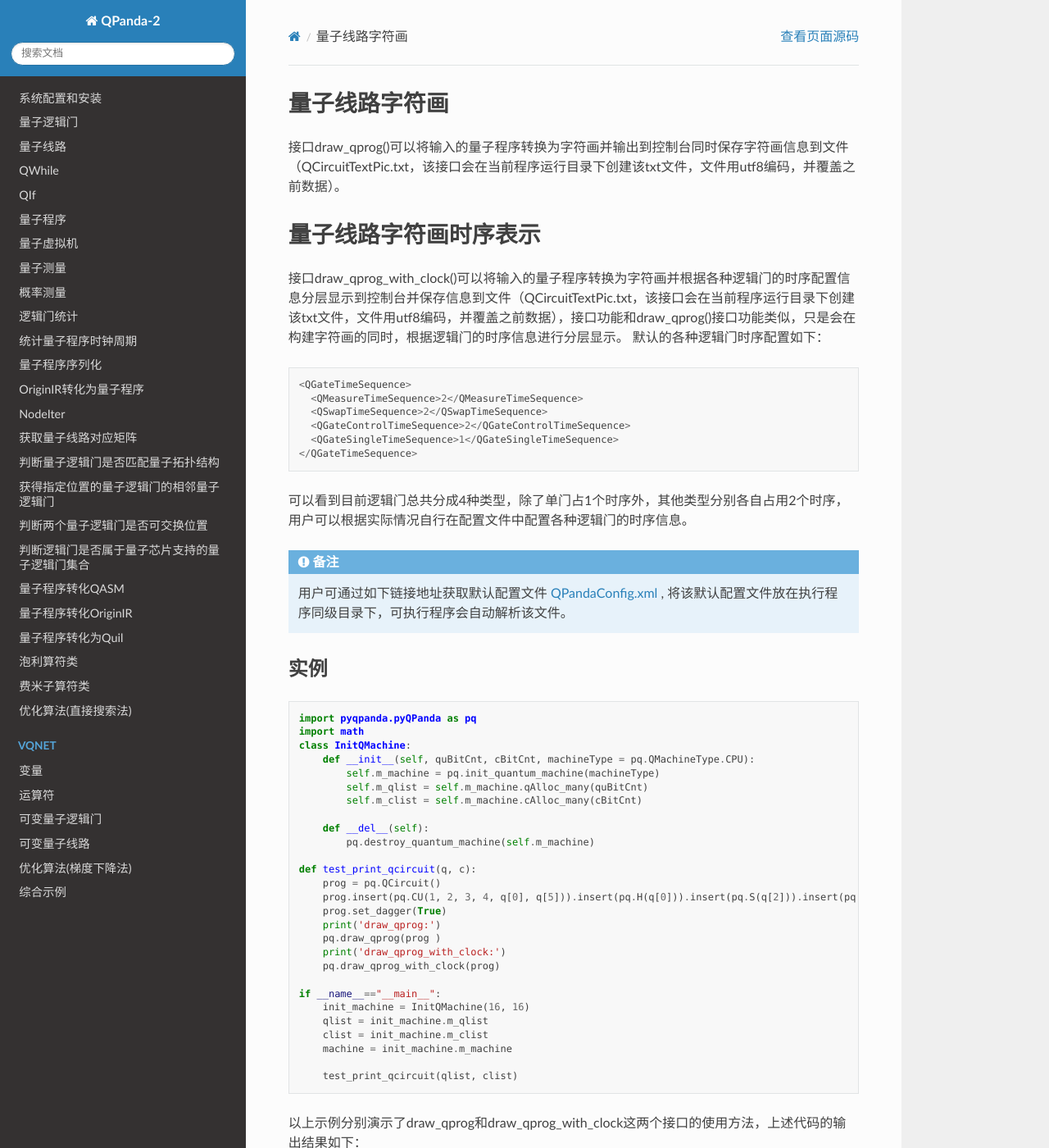
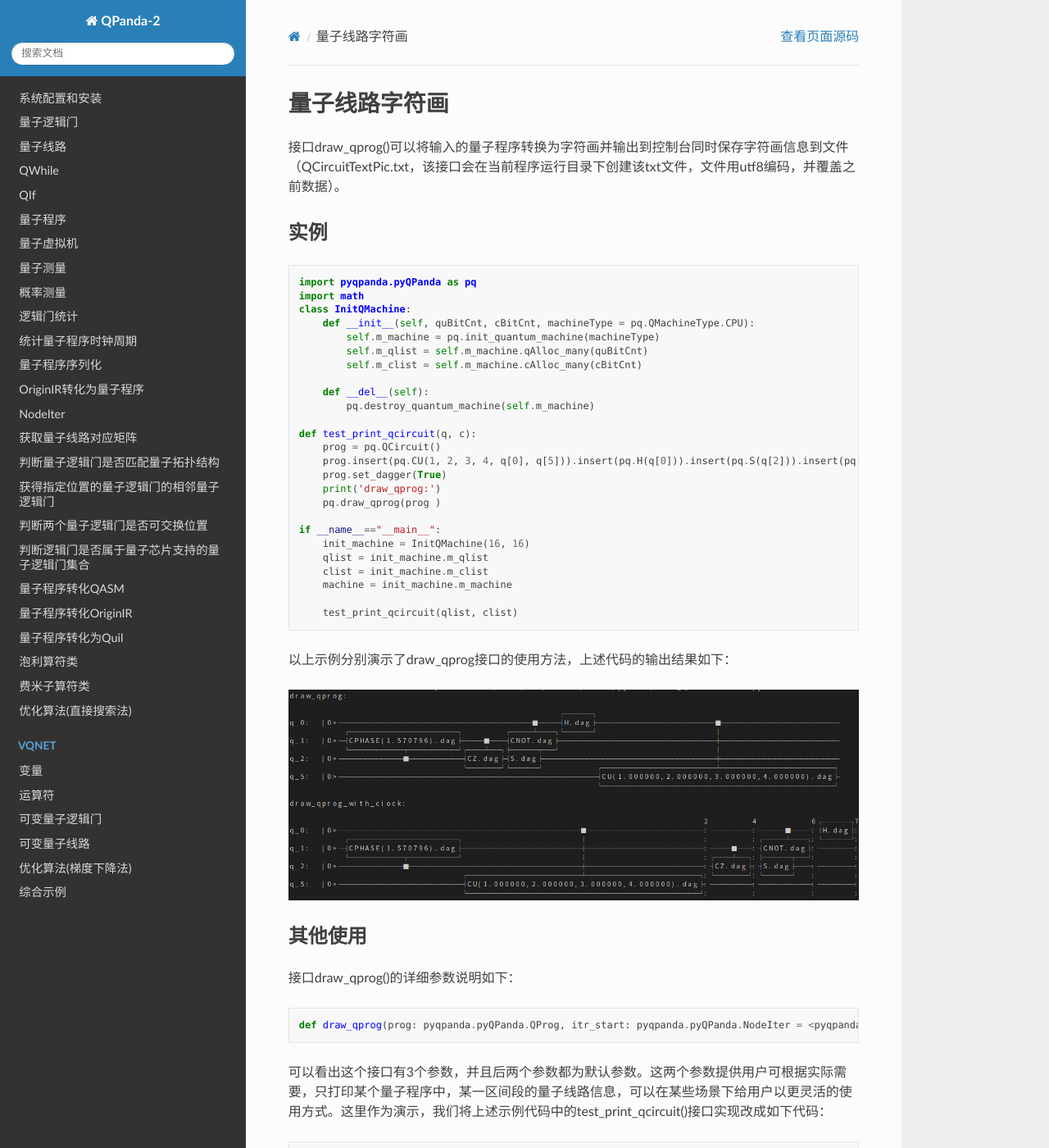
Before and after one commit to OriginQ/pyQPanda-Toturial, a Sphinx documentation site: the page built from source/DrawQProg.rst, in a window 1280 px wide and 1400 px high. Shown: the whole window at 82% size. Built offline with Sphinx 7.4.7 and the Read the Docs theme 2.0.0, drawn with Linux system fonts in a browser that asks for light colours; pages that are not in the unit, such as notebooks, are missing from menus; some of the changed text lies outside the part shown.

Commit message:
Update DrawQProg.rst

```diff
--- a/source/DrawQProg.rst
+++ b/source/DrawQProg.rst
@@ -2,23 +2,6 @@
 ============
 
 接口draw_qprog()可以将输入的量子程序转换为字符画并输出到控制台同时保存字符画信息到文件（QCircuitTextPic.txt，该接口会在当前程序运行目录下创建该txt文件，文件用utf8编码，并覆盖之前数据）。
-
-量子线路字符画时序表示
-====================
-
-接口draw_qprog_with_clock()可以将输入的量子程序转换为字符画并根据各种逻辑门的时序配置信息分层显示到控制台并保存信息到文件（QCircuitTextPic.txt，该接口会在当前程序运行目录下创建该txt文件，文件用utf8编码，并覆盖之前数据），接口功能和draw_qprog()接口功能类似，只是会在构建字符画的同时，根据逻辑门的时序信息进行分层显示。
-默认的各种逻辑门时序配置如下：
-::
-    <QGateTimeSequence>
-      <QMeasureTimeSequence>2</QMeasureTimeSequence>
-      <QSwapTimeSequence>2</QSwapTimeSequence>
-      <QGateControlTimeSequence>2</QGateControlTimeSequence>
-      <QGateSingleTimeSequence>1</QGateSingleTimeSequence>
-    </QGateTimeSequence>
-
-可以看到目前逻辑门总共分成4种类型，除了单门占1个时序外，其他类型分别各自占用2个时序，用户可以根据实际情况自行在配置文件中配置各种逻辑门的时序信息。
-
-.. note:: 用户可通过如下链接地址获取默认配置文件 `QPandaConfig.xml <https://github.com/OriginQ/QPanda-2/blob/master/QPandaConfig.xml>`_ , 将该默认配置文件放在执行程序同级目录下，可执行程序会自动解析该文件。
 
 实例
 ---------------
@@ -42,8 +25,6 @@
         prog.set_dagger(True)
         print('draw_qprog:')
         pq.draw_qprog(prog )
-        print('draw_qprog_with_clock:')
-        pq.draw_qprog_with_clock(prog)
 
     if __name__=="__main__":
         init_machine = InitQMachine(16, 16)
@@ -53,22 +34,19 @@
 
         test_print_qcircuit(qlist, clist)
 
-以上示例分别演示了draw_qprog和draw_qprog_with_clock这两个接口的使用方法，上述代码的输出结果如下：
+以上示例分别演示了draw_qprog接口的使用方法，上述代码的输出结果如下：
 
 .. figure:: ./images/py_draw_prog.png
    :alt:
 
-图中，第二个量子线路图是字符画时序展示效果，每个执行时序间用虚竖线表示。
-
 其他使用
 --------
 
-接口draw_qprog()和draw_qprog_with_clock()的详细参数说明如下：
+接口draw_qprog()的详细参数说明如下：
 ::
     def draw_qprog(prog: pyqpanda.pyQPanda.QProg, itr_start: pyqpanda.pyQPanda.NodeIter = <pyqpanda.pyQPanda.NodeIter>, itr_end: pyqpanda.pyQPanda.NodeIter = <pyqpanda.pyQPanda.NodeIter>)
-    def draw_qprog_with_clock(prog: pyqpanda.pyQPanda.QProg, itr_start: pyqpanda.pyQPanda.NodeIter = <pyqpanda.pyQPanda.NodeIter>, itr_end: pyqpanda.pyQPanda.NodeIter = <pyqpanda.pyQPanda.NodeIter>)
 
-可以看出这两个接口的参数类型一样，都有3个参数，并且后两个参数都为默认参数。这两个参数提供用户可根据实际需要，只打印某个量子程序中，某一区间段的量子线路信息，可以在某些场景下给用户以更灵活的使用方式。这里作为演示，我们将上述示例代码中的test_print_qcircuit()接口实现改成如下代码：
+可以看出这个接口有3个参数，并且后两个参数都为默认参数。这两个参数提供用户可根据实际需要，只打印某个量子程序中，某一区间段的量子线路信息，可以在某些场景下给用户以更灵活的使用方式。这里作为演示，我们将上述示例代码中的test_print_qcircuit()接口实现改成如下代码：
 ::
 
     prog = pq.QCircuit()
@@ -80,7 +58,5 @@
     prog.set_dagger(True)
     print('draw_qprog:')
     pq.draw_qprog(prog, iter_start, iter_end)
-    print('draw_qprog_with_clock:')
-    pq.draw_qprog_with_clock(prog, iter_start, iter_end)
 
 上面这段示例代码只会输出prog的前4个逻辑门节点，用户可自行替换上述代码段到前面的示例程序中，运行查看结果，这里不再赘述。
```
